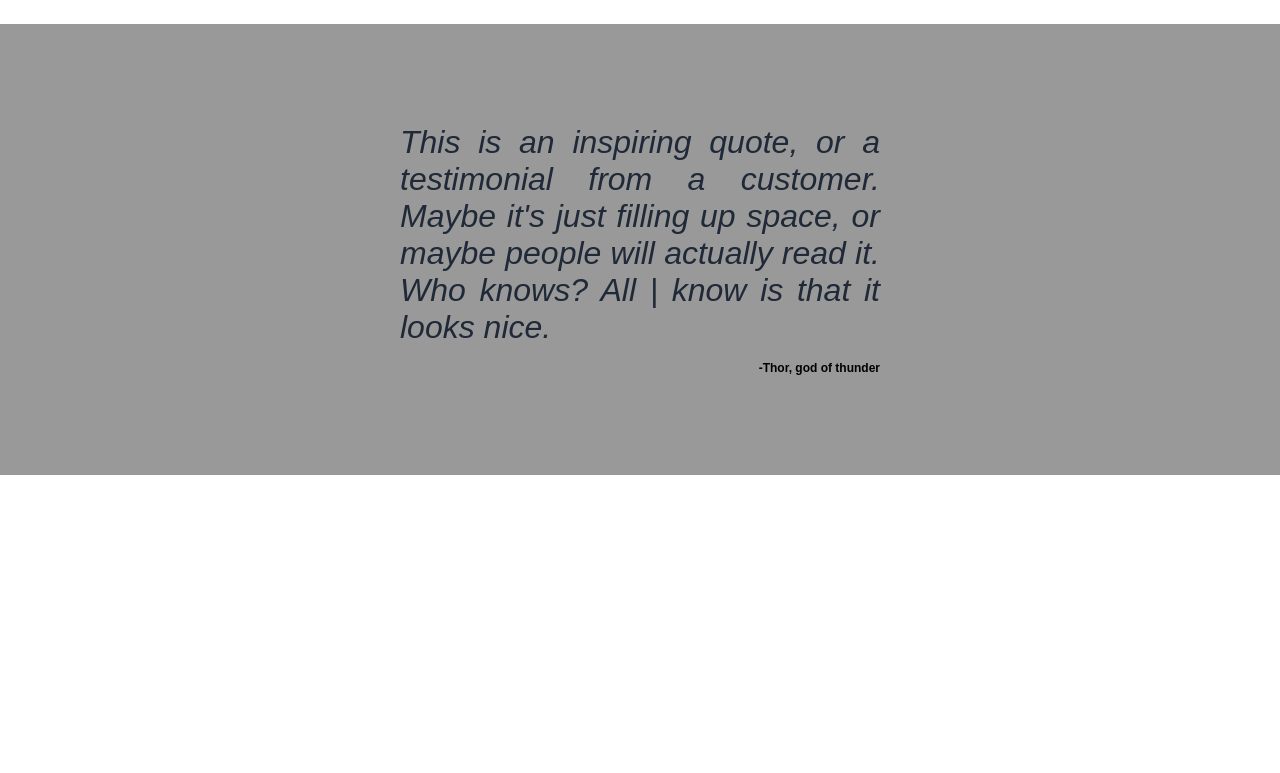
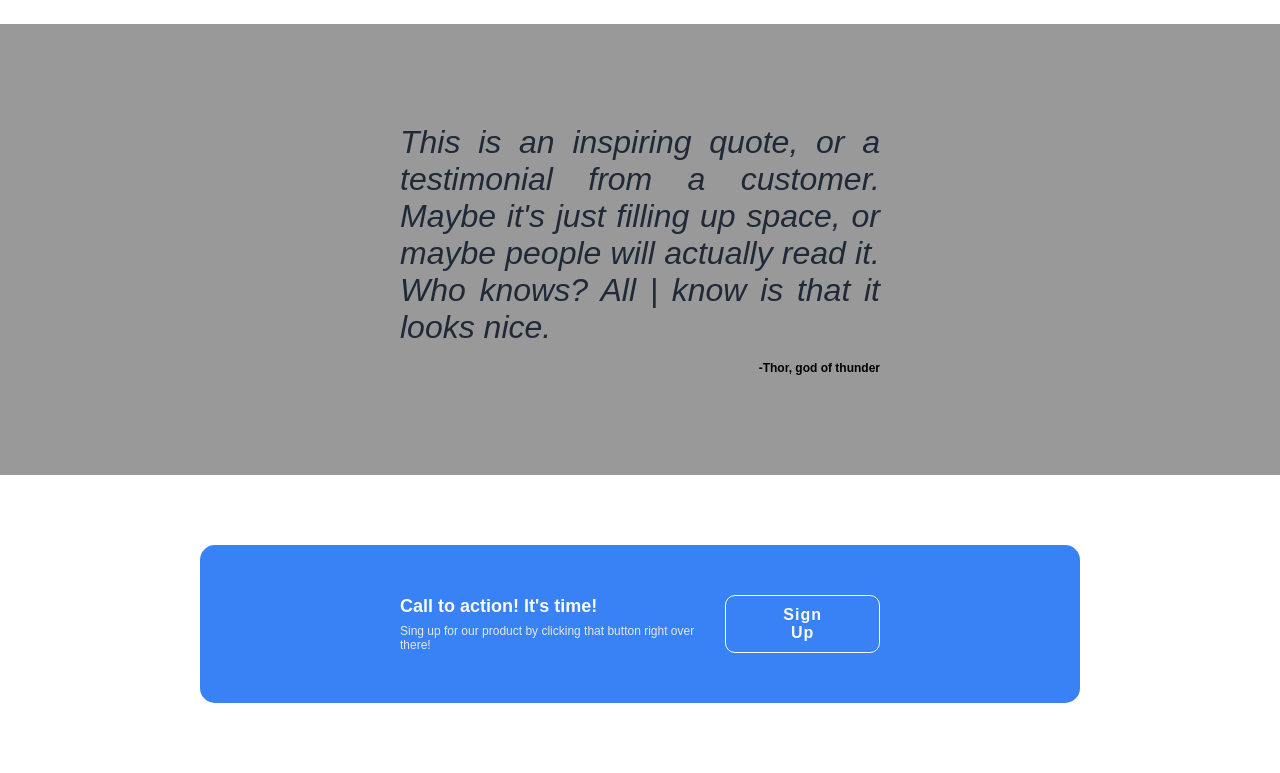
Before and after one commit to natelufuluabo/Landing_Page, a plain HTML site: page index.html in a window 1280 px wide. Shown: the part 776-1549 px from the top of the page. Before the commit the page ends 1251 px from the top, so only its background shows below. Drawn offline with Linux system fonts and the light colour scheme.

Commit message:
created the call to action section and added the content for the section in the index.html file . Styled the section according to the design informations in  the styles.css file

```diff
--- a/index.html
+++ b/index.html
@@ -55,5 +55,14 @@
         </p>
         <span class="testimonial-author">-Thor, god of thunder</span>
     </section>
+    <section class="call-to-action-section">
+        <div class="content-container">
+            <div class="left-content-block">
+                <span class="main-call-to-action-text">Call to action! It's time!</span>
+                <span class="secondary-call-to-action-text">Sing up for our product by clicking that button right over there!</span>
+            </div>
+            <button class="call-to-action-button">Sign Up</button>
+        </div>
+    </section>
 </body>
 </html>
--- a/styles.css
+++ b/styles.css
@@ -17,7 +17,7 @@ body {
     display: flex;
     flex-direction: column;
     align-items: center;
-    padding: 0 12rem;
+    padding: 0 20rem;
     background-color: #1f2937;
     height: 65vh;
 }
@@ -53,7 +53,7 @@ body {
 }
 
 .main-hero-text {
-    font-size: 5.4rem;
+    font-size: 4.2rem;
     font-weight: bold;
     color: #f9faf8;
     margin-bottom: 1rem;
@@ -68,7 +68,7 @@ body {
 .hero-button {
     border: none;
     border-radius: 1rem;
-    padding: 1.5rem 3.5rem;
+    padding: 1rem 3.5rem;
     background-color: #3882f6;
     color: #f9faf8;
     font-size: 1.6rem;
@@ -157,3 +157,52 @@ body {
     font-weight: bold;
     align-self: flex-end;
 }
+
+/* Call To Action Section Styling */
+.call-to-action-section {
+    display: flex;
+    align-items: center;
+    padding: 7rem 20rem;
+    width: 100%;
+}
+
+.content-container {
+    display: flex;
+    align-items: center;
+    justify-content: space-between;
+    gap: 2rem;
+    padding: 5rem 20rem;
+    background-color: #3882f6;
+    border-radius: 1.5rem;
+    width: 100%;
+}
+
+.left-content-block {
+    display: flex;
+    flex-direction: column;
+    justify-content: center;
+    gap: 0.75rem;
+}
+
+.main-call-to-action-text {
+    font-size: 1.8rem;
+    font-weight: bold;
+    color: #f9faf8;
+}
+
+.secondary-call-to-action-text {
+    font-size: 1.2rem;
+    color: #e5e7eb;
+}
+
+.call-to-action-button {
+    border: 0.1rem solid #f9faf8;
+    border-radius: 1rem;
+    padding: 1rem 4.5rem;
+    background-color: #3882f6;
+    color: #f9faf8;
+    font-size: 1.6rem;
+    font-weight: bold;
+    letter-spacing: 0.1rem;
+    cursor: pointer;
+}
```
